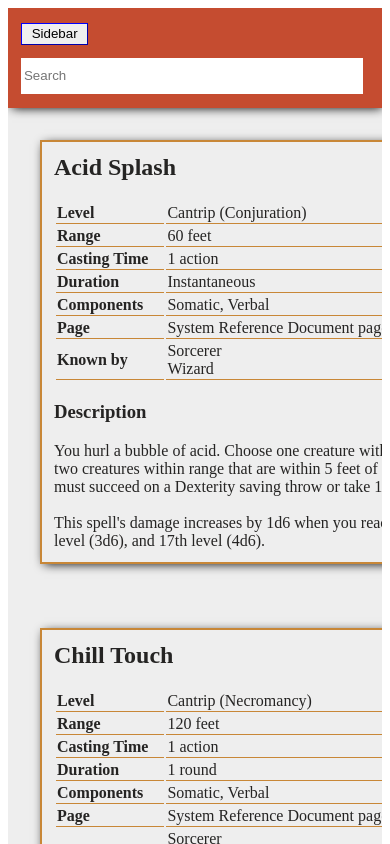
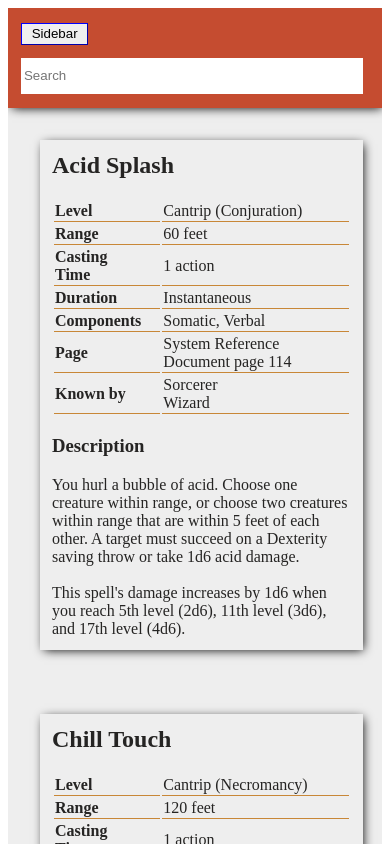
Before and after one commit to metriccaution/dnd-spell-cards, a React app: page / in a window 390 px wide. Shown: the top 844 px of the page. Built offline with nearby package versions, Linux system fonts and the light colour scheme; the HTML template or start-up script is replaced by a standard one.

Commit message:
Improved mobile view
Also removing the slightly pointless list animation

```diff
--- a/src/components/spell-card/index.tsx
+++ b/src/components/spell-card/index.tsx
@@ -1,6 +1,6 @@
 import * as React from "react";
 import styled from "styled-components";
-import { colours, shadows } from "../../styles";
+import { shadows } from "../../styles";
 import { FullSpell, SpellComponent } from "../../types";
 import PropertiesGrid from "./properties-grid";
 
@@ -8,10 +8,10 @@
   margin: 2em;
   padding: 0.75em;
   width: 30em;
+  max-width: 80%;
   display: inline-block;
   vertical-align: top;
   box-shadow: ${shadows.standard};
-  border: 2px solid ${colours.cardBorder};
 `;
 
 const SpellTitle = styled.h2`
--- a/src/pages/spell-list/index.tsx
+++ b/src/pages/spell-list/index.tsx
@@ -3,7 +3,7 @@
 import * as React from "react";
 import { collateDataSources, validateDataSource } from "../../spell-data";
 import { DataSource, FullSpell } from "../../types";
-import SmoothingSpellList from "./smoothing-spell-list";
+import SpellList from "./spell-list";
 
 interface SpellListState {
   spellData: DataSource[];
@@ -83,8 +83,7 @@
           ];
 
     return (
-      <SmoothingSpellList
-        animationBatchSize={5}
+      <SpellList
         spellList={displaySpells}
         toggleSidebar={this.toggleSidebar.bind(this)}
         showSidebar={this.state.showSidebar}
--- a/src/pages/spell-list/smoothing-spell-list.tsx
+++ /dev/null
@@ -1,81 +0,0 @@
-import * as React from "react";
-import SpellList, { SpellListProps } from "./spell-list";
-
-/**
- * An extension of SpellListProps - Extends it with configuration for anumation.
- */
-export interface SmoothingSpellProps extends SpellListProps {
-  /**
-   * How many items to add at once.
-   */
-  animationBatchSize: number;
-}
-
-export interface SmoothingSpellState {
-  /**
-   * How many spells are currently being shown
-   */
-  showingCount: number;
-}
-
-/**
- * Handles not dumping thousands of items on the DOM when searching, especially
- * for short spell searches. This works by showing a subset of spells on search,
- * and adding more over time, attempting to prevent blocking rendering.
- */
-export default class SmoothingSpellList extends React.Component<
-  SmoothingSpellProps,
-  SmoothingSpellState
-> {
-  constructor(props: SmoothingSpellProps) {
-    super(props);
-
-    this.state = {
-      showingCount: props.animationBatchSize
-    };
-  }
-
-  /**
-   * Kick off the list size incrementing.
-   */
-  public componentWillMount() {
-    this.addLoop();
-  }
-
-  /**
-   * Reset the size of the rendered list when updating props.
-   */
-  public componentWillReceiveProps(newProps: SmoothingSpellProps) {
-    if (newProps.spellList.length !== this.props.spellList.length) {
-      this.setState(
-        {
-          showingCount: newProps.animationBatchSize
-        },
-        () => this.addLoop()
-      );
-    }
-  }
-
-  /**
-   * Increment the size of the rendered list, and then if everything's not being
-   * showed, queue another update when the browser is ready.
-   */
-  public addLoop() {
-    this.setState({
-      showingCount: this.state.showingCount + this.props.animationBatchSize
-    });
-
-    if (this.state.showingCount < this.props.spellList.length) {
-      requestAnimationFrame(() => this.addLoop());
-    }
-  }
-
-  public render() {
-    return (
-      <SpellList
-        {...this.props}
-        spellList={this.props.spellList.slice(0, this.state.showingCount)}
-      />
-    );
-  }
-}
--- a/src/pages/spell-list/spell-list.tsx
+++ b/src/pages/spell-list/spell-list.tsx
@@ -32,7 +32,9 @@
   height: 100%;
   color: ${colours.text};
   background: ${colours.pageBackground};
+  overflow-x: hidden;
   overflow-y: auto;
+  width: 100%;
 `;
 
 const TopBarWrapper = styled.div`
```
